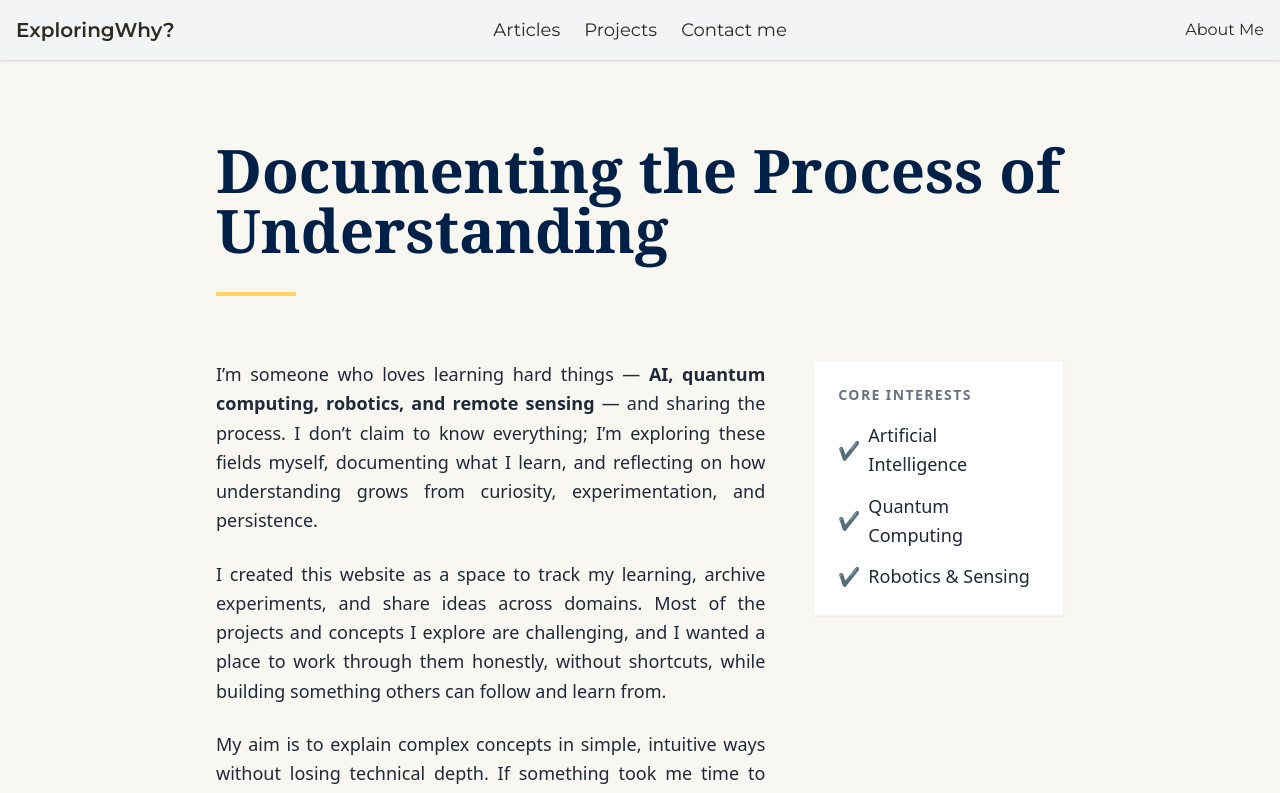
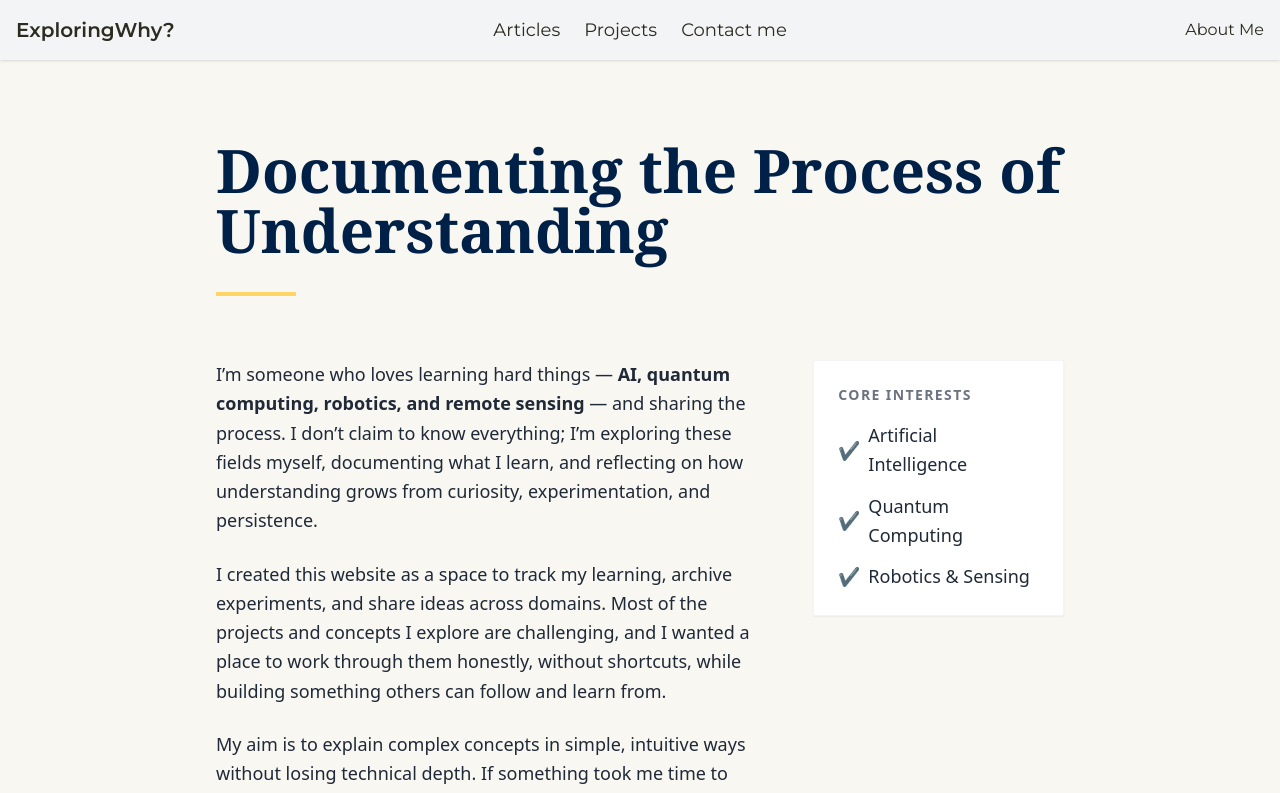
Before and after one commit to SatyagopalK/satyagopalk, a React (Vite) app: page /AboutMe in a window 1280 px wide. Shown: the top 793 px of the page. Built offline with nearby package versions, Linux system fonts and the light colour scheme; the HTML template or start-up script is replaced by a standard one.

Commit message:
Update AboutMe.jsx

```diff
--- a/src/components/Hero/AboutMe.jsx
+++ b/src/components/Hero/AboutMe.jsx
@@ -2,7 +2,7 @@ import React from 'react';
 
 const AboutMe = () => {
     return (
-        <div className="min-h-screen bg-[#F9F7F2] text-[#1a1a1a] font-sans selection:bg-[#FFD666] text-justify">
+        <div className="min-h-screen bg-[#F9F7F2] text-[#1a1a1a] font-sans selection:bg-[#FFD666] text-left">
             {/* Main Content Container */}
             <main className="max-w-4xl mx-auto px-6 py-20">
                 {/* Header Section */}
```
